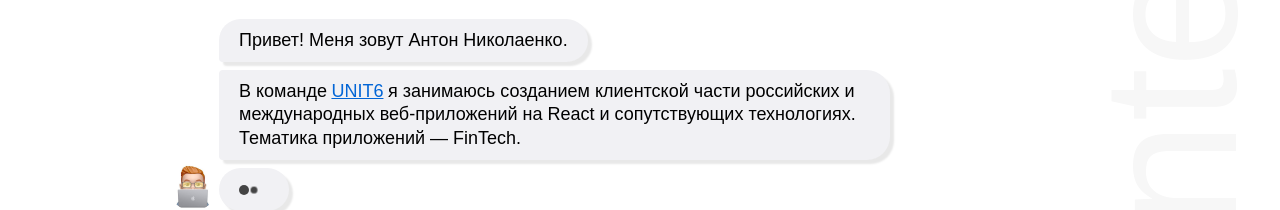
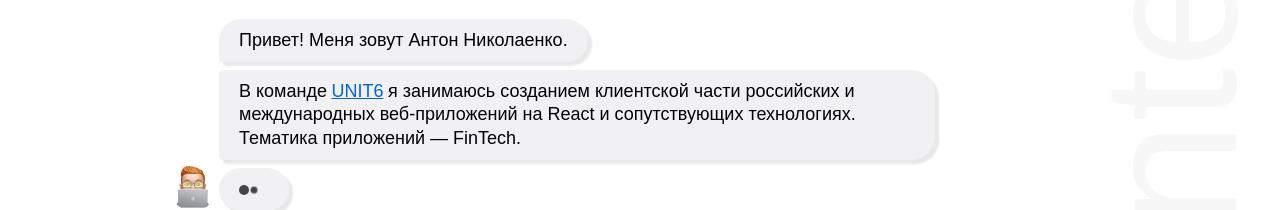
Before and after one commit to roxkisrover/personal-page, a Preact app: page / in a window 1280 px wide. Shown: the part 300-510 px from the top of the page. Built offline with nearby package versions, Linux system fonts and the light colour scheme; what webfontloader would draw is missing.

Commit message:
refactor: code cleanup

```diff
--- a/src/app.tsx
+++ b/src/app.tsx
@@ -1,4 +1,4 @@
-import { useState, useEffect, useCallback } from 'preact/hooks';
+import { useState, useEffect } from 'preact/hooks';
 
 import Container from './components/Container';
 import Message from './components/Message';
@@ -6,7 +6,6 @@ import time from './constants/time';
 import getMessages, { IMessage } from './helpers/getMessages';
 
 const CURRENT_DATE = new Date();
-
 const MESSAGES_LIST = getMessages(CURRENT_DATE);
 
 const App = () => {
--- a/src/components/CustomLink/index.tsx
+++ b/src/components/CustomLink/index.tsx
@@ -5,12 +5,12 @@ import './styles.scss';
 interface ICustomLinkProps {
     to: string;
     children: ComponentChildren;
-    isLastInSentence?: boolean;
+    isLast?: boolean;
 }
 
-const CustomLink = ({ to, children, isLastInSentence = false }: ICustomLinkProps) => (
+const CustomLink = ({ to, children, isLast = false }: ICustomLinkProps) => (
     <a
-        className={`custom-link ${isLastInSentence ? 'custom-link--last' : ''}`.trim()}
+        className={`custom-link ${isLast ? 'custom-link--last' : ''}`.trim()}
         href={to}
         target="_blank"
         rel="noopener noreferrer"
--- a/src/components/Message/style.scss
+++ b/src/components/Message/style.scss
@@ -36,7 +36,7 @@
     }
 
     @media (min-width: 768px) {
-        max-width: 70%;
+        max-width: 75%;
     }
 
     @media (min-width: 1200px) {
```
